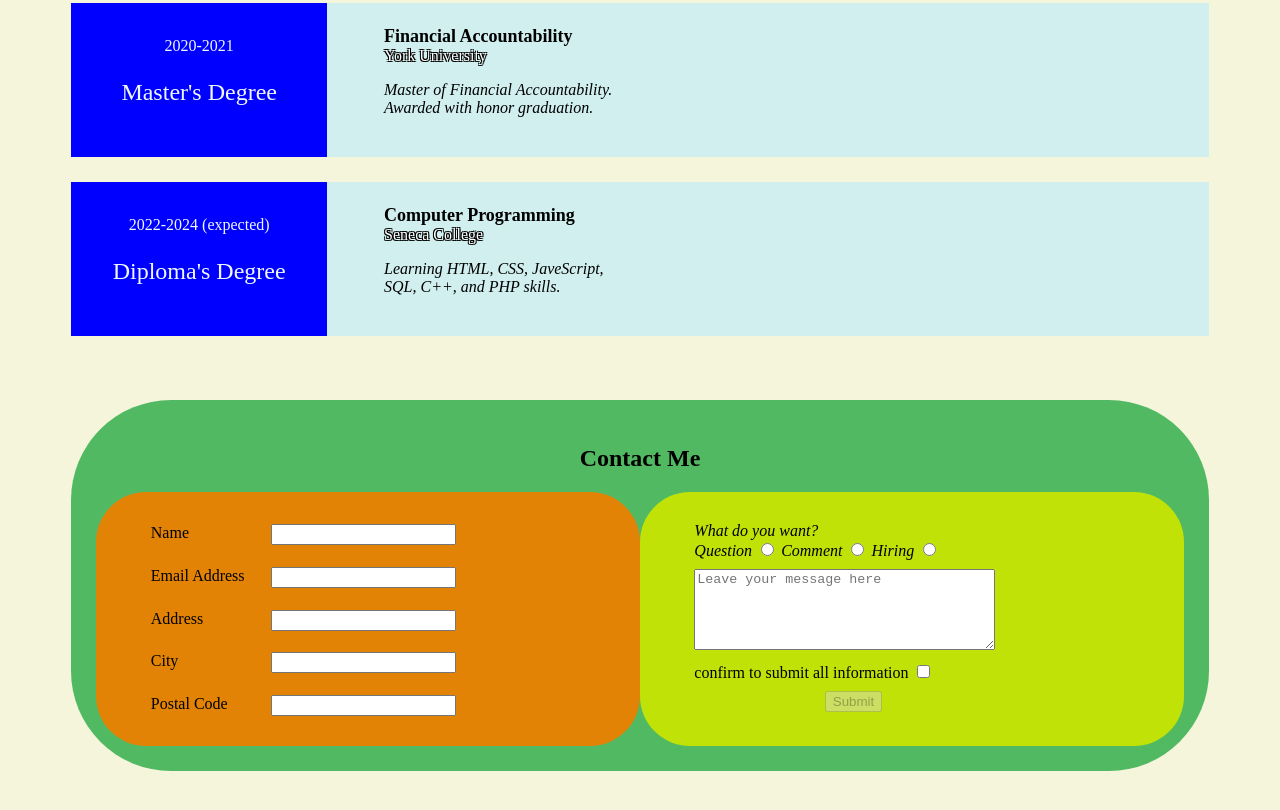
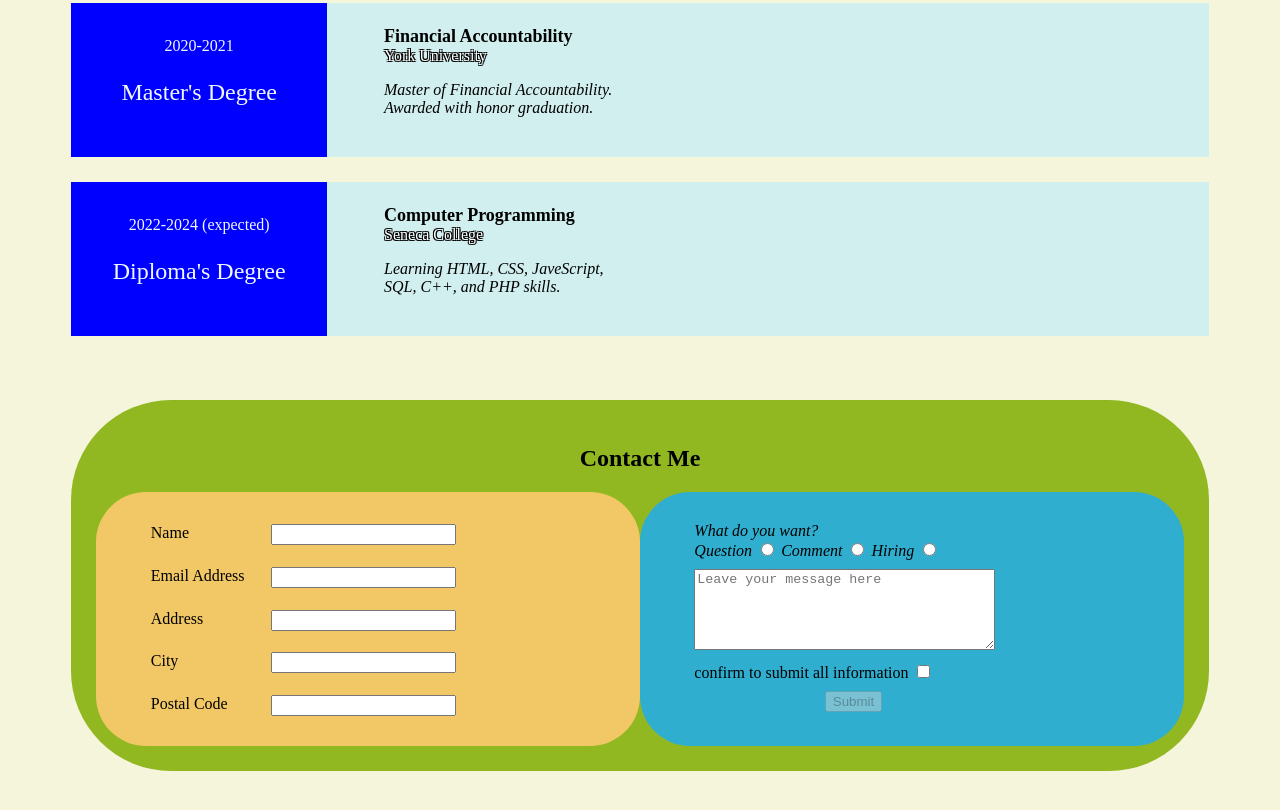
Before and after one commit to Trump0077/web222final, a plain HTML site: page index.html in a window 1280 px wide. Shown: the part 1343-2153 px from the top of the page. Drawn offline with Linux system fonts and the light colour scheme.

Commit message:
Update style.css

```diff
--- a/style.css
+++ b/style.css
@@ -151,7 +151,7 @@ h1 {
 #contactMe {
     padding: 2% ;
     margin: 5%;
-    background-color: rgb(81, 185, 98);
+    background-color: rgb(145,184,33);
     border-radius: 100px;
 }
 
@@ -168,7 +168,7 @@ h1 {
     padding: 3% 5% 2% 5%;
     flex: 1;
     height: 200px;
-    background-color: rgb(226, 131, 6);
+    background-color: rgb(242,200,103);
     border-radius: 50px;
 }
 
@@ -176,7 +176,7 @@ h1 {
     padding: 2% 5% 3% 5%;
     flex: 1;
     height: 200px;
-    background-color: rgb(193, 226, 6);
+    background-color: rgb(48,174,207);
     border-radius: 50px;
 }
 
```
